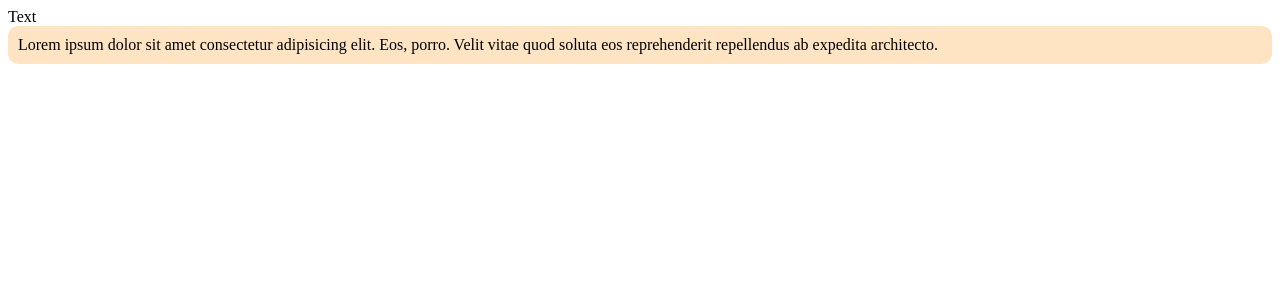
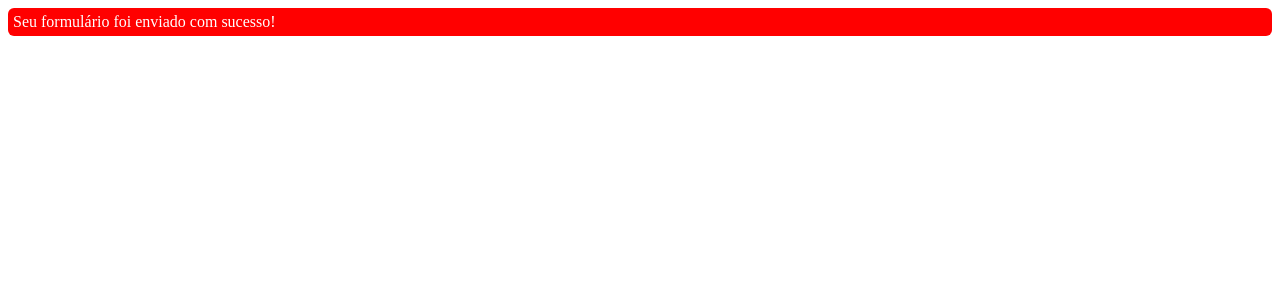
Before and after one commit to riicard0/vuejs, a Vue app in the folder Curso (Tiago Matos - YouTube)/app/: page / in a window 1280 px wide. Shown: the top 300 px of the page. Built offline with nearby package versions, Linux system fonts and the light colour scheme.

Commit message:
:up: props

```diff
--- a/Curso (Tiago Matos - YouTube)/app/src/App.vue
+++ b/Curso (Tiago Matos - YouTube)/app/src/App.vue
@@ -1,22 +1,24 @@
 <template>
-  <div class="card">
-    Text
+  <div>
+    <BaseAlert :variant="variant">
+      {{ text }}
+    </BaseAlert>
   </div>
 
-  <BaseCard />
 </template>
 
 <script>
-import BaseCard from '@/components/BaseCard.vue';
+import BaseAlert from '@/components/BaseAlert.vue';
 
 export default {
   name: 'App',
   components: {
-    BaseCard
+    BaseAlert
   },
   data() {
     return {
-
+      variant: 'danger',
+      text: 'Seu formulário foi enviado com sucesso!'
     }
   },
   methods: {
--- /dev/null
+++ b/Curso (Tiago Matos - YouTube)/app/src/components/BaseAlert.vue
@@ -0,0 +1,41 @@
+<template>
+
+  <div :class="baseClass">
+    <slot />
+  </div>
+
+</template>
+
+<script>
+export default {
+  props: ['variant', 'test'],
+
+  computed: {
+    baseClass() {
+      return [
+        'alert',
+        this.variant ? `alert-${this.variant}` : ``
+      ]
+    }
+  }
+}
+</script>
+
+<style scoped>
+.alert {
+  padding: 5px;
+  border-radius: 6px;
+  color: gray;
+  background-color: #ddd;
+}
+
+.alert-success {
+  background-color: #42b983;
+  color: #fff;
+}
+
+.alert-danger {
+  background-color: red;
+  color: #fff;
+}
+</style>
```
Also changed, not shown: 2 other files (tests, documents, lock files or other folders).
